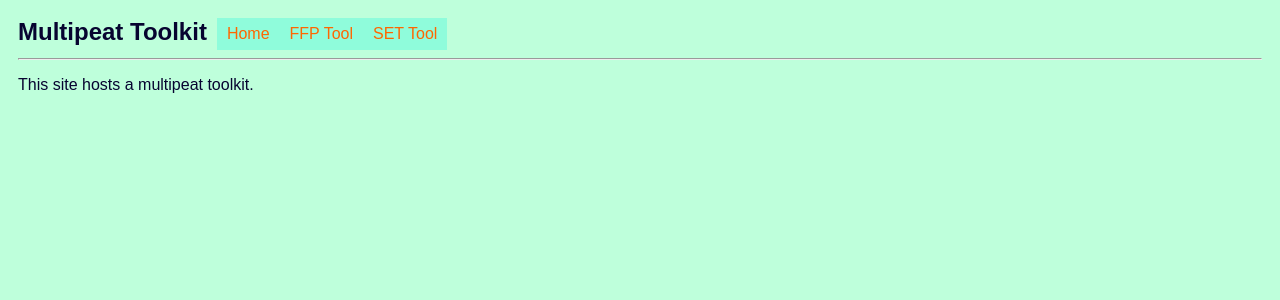
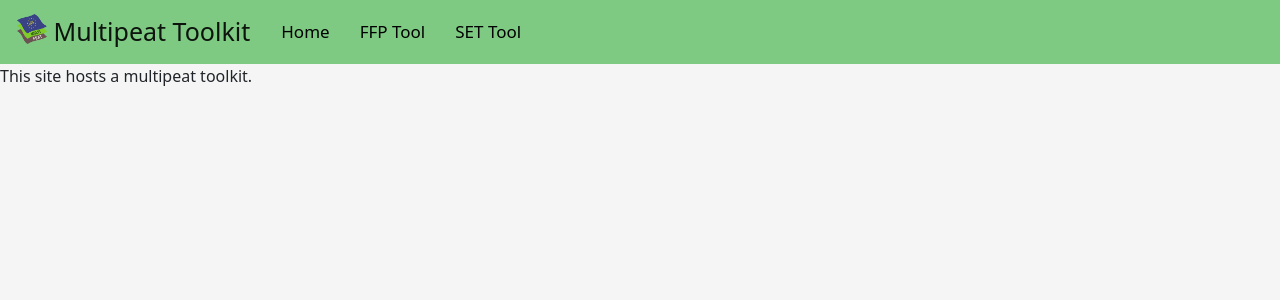
Before and after one commit to mawaskow/multipeattools, a Flask app: page /home in a window 1280 px wide. Shown: the top 300 px of the page. Run offline with Flask 3, Linux system fonts and the light colour scheme; some libraries are stand-ins or nearby versions.

Commit message:
basic formatting is somewhat improved
added favicon, backgrounds, navbar, and icons

```diff
--- a/static/style.css
+++ b/static/style.css
@@ -1,101 +1,33 @@
-html {
-    margin: 10px 10px 10px 10px;
-    padding: 0px;
-    border: 0px;
-    color: rgb(7, 4, 48);
-    background: rgb(190, 255, 219);
+.nav-pills > .nav-item >a {
+    color: black;
+    font-size: 17px;
+    font-weight: 400;
+    padding: 5px 15px;
 }
 
-html, body, p, th, td, li, dd, dt {
-    font: 1em Arial, Helvetica, serif;
+.nav-pills > .nav-item >a:hover{
+    color: green;
+    background-color: rgb(146, 216, 150);
+    padding: 5px 15px;
 }
 
-h1, h2, h3, h4, h5, h6 {
-    font-family: Arial, Helvetica, serif;
+nav.navbar.bg-body-tertiary{
+    background-color: rgb(126, 202, 130);
 }
 
-nav {
-    margin: 0px 0px 0px 0px;
-    padding: 0;
+.navbar > .container-fluid > a{
+    padding-left: 5px;
 }
 
-body ul {
-    list-style-type: none;
-    margin: 0;
-    padding: 0;
-    overflow: auto;
+a.navbar-brand{
+    font-size: 25px;
+    font-weight: 500;
 }
 
-body ul li {
-    float: none;
-    margin: 0;
+div.textchunk{
+    padding: 5px 0px 0px 15px;
 }
 
-li h2 {
-    margin: 0px 10px 0px 0px;
-    display: block;
+body{
+    background-color: whitesmoke;
 }
-
-nav li a {
-    display: block;
-    text-align: center;
-    padding: 7px 10px;
-    text-decoration: none;
-    background-color: rgb(143, 252, 219);
-}
-
-nav li a:hover {background-color: rgb(108, 253, 156);}
-nav li a:visited { color: rgb(7, 4, 48); }
-
-h1 { font-size: 2em; }
-h2 { font-size: 1.5em; }
-h3 { font-size: 1.2em ; }
-h4 { font-size: 1.0em; }
-h5 { font-size: 0.9em; }
-h6 { font-size: 0.8em; }
-
-a:link { color: rgb(255, 102, 0); }
-a:visited { color: rgb(255, 17, 17); }
-a:hover { color: rgb(255, 208, 0); }
-a:active { color: rgb(184, 153, 50); }
-
-.sidebar {
-    background: rgb(205, 223, 255);
-    position: static;
-    float: left;
-    top: auto;
-    left: 0px;
-    width: auto;
-    height: 250px;
-    margin: 0px 10px 0px 0px;
-    transition: all 0.5s ease;
-}
-
-.sidebar h4 {
-    color: rgb(0, 99, 53);
-    margin: 10px 5px 0px 5px;
-}
-
-.sidebar p {
-    color: rgb(0, 179, 75);
-    margin: 5px 15px;
-}
-
-.report {
-    background: rgb(255, 255, 255);
-    position: static;
-    margin-left: auto;
-    margin-bottom: 20px;
-}
-
-h2.report {
-    margin-left: 20px;
-}
-
-h4.report {
-    margin:20px,0px,0px,20px;
-}
-
-p.report {
-    margin:20px,0px,10px,0px;
-}
--- a/templates/base.html
+++ b/templates/base.html
@@ -1,10 +1,14 @@
 <!doctype html>
-<html>
+<html lang="en">
     <head>
+        <meta charset="utf-8">
+        <meta name="viewport" content="width=device-width, initial-scale=1">
+        <link rel="shortcut icon" href="{{ url_for('static', filename='favicon.ico') }}">
         {% block links %}
+            <!--bootstrap-->
+            <link rel="stylesheet" href="https://cdn.jsdelivr.net/npm/bootstrap@5.2.3/dist/css/bootstrap.min.css" integrity="sha384-rbsA2VBKQhggwzxH7pPCaAqO46MgnOM80zW1RWuH61DGLwZJEdK2Kadq2F9CUG65" crossorigin="anonymous">
+            <!-- own stylesheet -->
             <link rel="stylesheet" href="{{ url_for('static', filename='style.css') }}" />
-            <!--bootstrap-->
-            <!--<link rel="stylesheet" href="https://cdn.jsdelivr.net/npm/bootstrap@5.2.3/dist/css/bootstrap.min.css" integrity="sha384-rbsA2VBKQhggwzxH7pPCaAqO46MgnOM80zW1RWuH61DGLwZJEdK2Kadq2F9CUG65" crossorigin="anonymous">-->
             <!--jquery script-->
             <script src="https://ajax.googleapis.com/ajax/libs/jquery/3.7.0/jquery.min.js" async></script>
             <!--materialize-->
@@ -35,18 +39,26 @@
             {% endif %}
         {% endblock %}
     </head>
-
-
     <body>
-        <ul>
-            <li style="float: left;"><h2>Multipeat Toolkit</h2></li>
-            <nav>
-            <li style="float: left;"><a href="{{ url_for('homepage') }}">Home</a></li>
-            <li style="float: left;"><a href="{{ url_for('ffp_tool') }}">FFP Tool</a></li>
-            <li style="float: left;"><a href="{{ url_for('set_tool') }}">SET Tool</a></li>
-            </nav>
-        </ul>
-        <hr>
+        <nav class="navbar bg-body-tertiary">
+            <div class="container-fluid justify-content-start">
+            <a class="navbar-brand" href="{{ url_for('homepage') }}">
+                <img src="{{url_for('static', filename='multipeat_logo.png')}}" alt="Logo" width="30" height="30" class="d-inline-block align-text-top">
+                Multipeat Toolkit
+            </a>
+            <ul class="nav nav-pills">
+                <li class="nav-item">
+                    <a class="nav-link" href="{{ url_for('homepage') }}">Home</a>
+                </li>
+                <li class="nav-item">
+                    <a class="nav-link" href="{{ url_for('ffp_tool') }}">FFP Tool</a>
+                </li>
+                <li class="nav-item">
+                    <a class="nav-link" href="{{ url_for('set_tool') }}">SET Tool</a>
+                </li>
+            </ul>
+        </div>
+        </nav>
         <div id="content">{% block content %}{% endblock %}</div>
     </body>
 </html>
```
Also changed, not shown: templates/ffp_tool.html (+39 -39 lines), static/FFP_logo.png (added), static/INSIGHT-LOGO-WHITE-1.png (added), static/INSIGHT-LOGO.png (added), static/favicon.ico (added), static/multipeat_logo.png (added).
